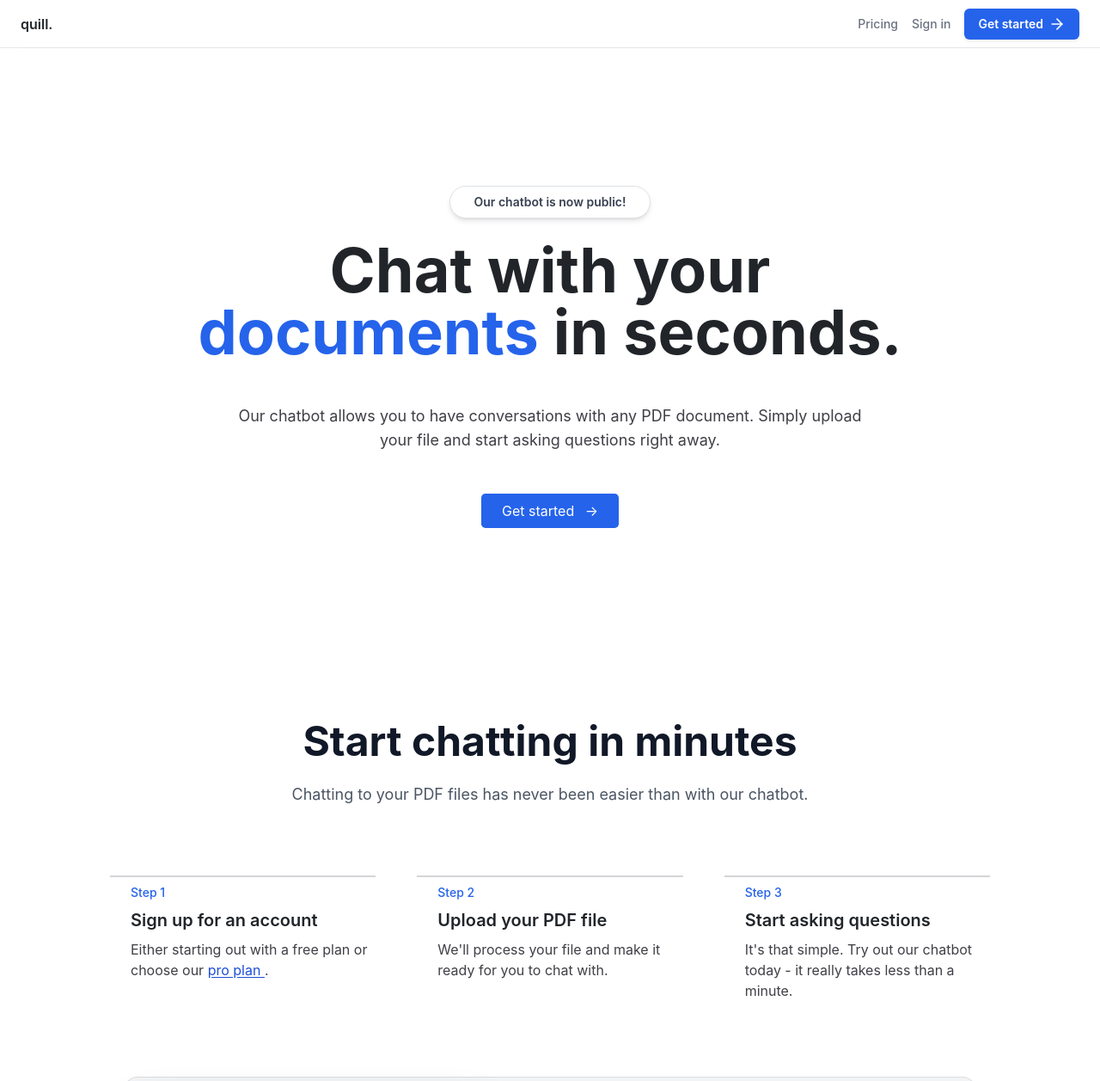
After one commit to pra-naya/AskPDF, a Django app: page /home in a window 1280 px wide. The commit adds this page. Shown: the top 1257 px of the page at 86% size. Run offline with Django 5.2, Linux system fonts and the light colour scheme; some libraries are stand-ins or nearby versions.

Commit message:
Add templates for chat, home, and dashboard

```diff
--- a/django_ask_pdf/RAG/scripts/get_embedding_function.py
+++ b/django_ask_pdf/RAG/scripts/get_embedding_function.py
@@ -3,8 +3,5 @@ from langchain_community.embeddings.bedrock import BedrockEmbeddings
 
 
 def get_embedding_function():
-    # embeddings = BedrockEmbeddings(
-    #     credentials_profile_name="default", region_name="us-east-1"
-    # )
     embeddings = OllamaEmbeddings(model="nomic-embed-text")
     return embeddings
--- a/django_ask_pdf/RAG/urls.py
+++ b/django_ask_pdf/RAG/urls.py
@@ -5,5 +5,9 @@ urlpatterns = [
     path('', views.chatbot, name='chatbot'),
     path('login', views.login, name='login'),
     path('register', views.register, name='register'),
-    path('logout', views.logout, name='logout')
+    path('logout', views.logout, name='logout'),
+    path('home', views.home, name='home'),
+    path('dashboard', views.dashboard, name='dashboard'),
+    path('chat', views.chat, name='chat'),
+    path('pdf/<str:filename>/', views.pdf_view, name='pdf_view'),
 ]
--- a/django_ask_pdf/RAG/views.py
+++ b/django_ask_pdf/RAG/views.py
@@ -87,7 +87,25 @@ def register(request):
             return render(request, 'register.html', {'error_message': error_message})
     return render(request, 'register.html')
 
-
 def logout(request):
     auth.logout(request)
     return redirect('login')
+
+def home(request):
+    return render(request, 'home.html')
+
+def dashboard(request):
+    return render(request, 'dashboard.html')
+
+def chat(request):
+    return render(request, 'chat.html')
+
+
+from django.conf import settings
+from django.http import FileResponse, Http404
+def pdf_view(request, filename):
+    file_path = os.path.join(settings.MEDIA_ROOT, 'pdfs', filename)
+    if os.path.exists(file_path):
+        return FileResponse(open(file_path, 'rb'), content_type='application/pdf')
+    else:
+        raise Http404("File not found")
--- a/django_ask_pdf/django_ask_pdf/settings.py
+++ b/django_ask_pdf/django_ask_pdf/settings.py
@@ -129,3 +129,6 @@ STATIC_URL = 'static/'
 # https://docs.djangoproject.com/en/5.0/ref/settings/#default-auto-field
 
 DEFAULT_AUTO_FIELD = 'django.db.models.BigAutoField'
+
+# Iframe
+X_FRAME_OPTIONS = 'SAMEORIGIN'
--- a/django_ask_pdf/templates/base.html
+++ b/django_ask_pdf/templates/base.html
@@ -12,6 +12,8 @@
     <script src="https://code.jquery.com/jquery-3.3.1.slim.min.js"></script>
     <script src="https://cdnjs.cloudflare.com/ajax/libs/popper.js/1.14.7/umd/popper.min.js"></script>
     <script src="https://stackpath.bootstrapcdn.com/bootstrap/4.3.1/js/bootstrap.min.js"></script>
+
+    <script src="https://cdn.tailwindcss.com"></script>
     {% block scripts %}{% endblock %}
   </body>
 </html>
--- /dev/null
+++ b/django_ask_pdf/templates/home.html
@@ -0,0 +1,104 @@
+{% extends "base.html" %}
+{% load static %}
+
+{% block content %}
+
+{% include 'navbar.html' %}
+
+<div class="mb-12 mt-28 sm:mt-40 flex flex-col items-center justify-center text-center">
+    <div class="mx-auto mb-4 flex max-w-fit items-center justify-center space-x-2 overflow-hidden rounded-full border border-gray-200 bg-white px-7 py-2 shadow-md backdrop-blur transition-all hover:border-gray-300 hover:bg-white/50">
+        <p class="text-sm font-semibold text-gray-700">
+            Our chatbot is now public!
+        </p>
+    </div>
+    <h1 class="max-w-4xl text-5xl font-bold md:text-6xl lg:text-7xl">
+        Chat with your
+        <span class="text-blue-600">documents</span>
+        in seconds.
+    </h1>
+    <p class="mt-5 max-w-prose text-zinc-700 sm:text-lg">
+        Our chatbot allows you to have conversations with any
+        PDF document. Simply upload your file and start
+        asking questions right away.
+    </p>
+
+    <a href="#" class="mt-5 px-4 py-2 bg-blue-600 text-white rounded-lg hover:bg-blue-700 transition-colors">
+        Get started
+        <span class="ml-2">→</span>
+    </a>
+</div>
+
+<!-- Feature section -->
+<div class="mx-auto mb-32 mt-32 max-w-5xl sm:mt-56">
+    <div class="mb-12 px-6 lg:px-8">
+        <div class="mx-auto max-w-2xl sm:text-center">
+            <h2 class="mt-2 font-bold text-4xl text-gray-900 sm:text-5xl">
+                Start chatting in minutes
+            </h2>
+            <p class="mt-4 text-lg text-gray-600">
+                Chatting to your PDF files has never been
+                easier than with our chatbot.
+            </p>
+        </div>
+    </div>
+
+    <!-- steps -->
+    <ol class="my-8 space-y-4 pt-8 md:flex md:space-x-12 md:space-y-0">
+        <li class="md:flex-1">
+            <div class="flex flex-col space-y-2 border-l-4 border-zinc-300 py-2 pl-4 md:border-l-0 md:border-t-2 md:pb-0 md:pl-0 md:pt-4">
+                <span class="text-sm font-medium text-blue-600">
+                    Step 1
+                </span>
+                <span class="text-xl font-semibold">
+                    Sign up for an account
+                </span>
+                <span class="mt-2 text-zinc-700">
+                    Either starting out with a free plan or
+                    choose our
+                    <a href="#" class="text-blue-700 underline underline-offset-2">
+                        pro plan
+                    </a>.
+                </span>
+            </div>
+        </li>
+        <li class="md:flex-1">
+            <div class="flex flex-col space-y-2 border-l-4 border-zinc-300 py-2 pl-4 md:border-l-0 md:border-t-2 md:pb-0 md:pl-0 md:pt-4">
+                <span class="text-sm font-medium text-blue-600">
+                    Step 2
+                </span>
+                <span class="text-xl font-semibold">
+                    Upload your PDF file
+                </span>
+                <span class="mt-2 text-zinc-700">
+                    We'll process your file and make it
+                    ready for you to chat with.
+                </span>
+            </div>
+        </li>
+        <li class="md:flex-1">
+            <div class="flex flex-col space-y-2 border-l-4 border-zinc-300 py-2 pl-4 md:border-l-0 md:border-t-2 md:pb-0 md:pl-0 md:pt-4">
+                <span class="text-sm font-medium text-blue-600">
+                    Step 3
+                </span>
+                <span class="text-xl font-semibold">
+                    Start asking questions
+                </span>
+                <span class="mt-2 text-zinc-700">
+                    It's that simple. Try out our chatbot today -
+                    it really takes less than a minute.
+                </span>
+            </div>
+        </li>
+    </ol>
+
+    <div class="mx-auto max-w-6xl px-6 lg:px-8">
+        <div class="mt-16 flow-root sm:mt-24">
+            <div class="-m-2 rounded-xl bg-gray-900/5 p-2 ring-1 ring-inset ring-gray-900/10 lg:-m-4 lg:rounded-2xl lg:p-4">
+                <img src="{% static 'images/file-upload-preview.jpg' %}"
+                     alt="uploading preview"
+                     class="rounded-md bg-white p-2 sm:p-8 md:p-20 shadow-2xl ring-1 ring-gray-900/10" />
+            </div>
+        </div>
+    </div>
+</div>
+{% endblock %}
--- /dev/null
+++ b/django_ask_pdf/templates/navbar.html
@@ -0,0 +1,47 @@
+{% load static %}
+
+<nav class="sticky h-14 inset-x-0 top-0 z-30 w-full border-b border-gray-200 bg-white/75 backdrop-blur-lg transition-all">
+    <div class="max-w-7xl mx-auto px-4 sm:px-6 lg:px-8">
+        <div class="flex h-14 items-center justify-between border-b border-zinc-200">
+            <a href="{#}" class="flex z-40 font-semibold">
+                <span>quill.</span>
+            </a>
+
+            <!-- Mobile Nav (You'll need to implement this separately) -->
+            <div class="sm:hidden">
+                <!-- Add your mobile nav implementation here -->
+            </div>
+
+            <div class="hidden items-center space-x-4 sm:flex">
+                {% if not user.is_authenticated %}
+                    <a href="{#}" class="text-sm font-medium text-gray-500 hover:text-gray-900">
+                        Pricing
+                    </a>
+                    <a href="{% url 'login' %}" class="text-sm font-medium text-gray-500 hover:text-gray-900">
+                        Sign in
+                    </a>
+                    <a href="{% url 'register' %}" class="inline-flex items-center rounded-md bg-blue-600 px-3 py-2 text-sm font-semibold text-white shadow-sm hover:bg-blue-500 focus-visible:outline focus-visible:outline-2 focus-visible:outline-offset-2 focus-visible:outline-blue-600">
+                        Get started
+                        <svg xmlns="http://www.w3.org/2000/svg" width="24" height="24" viewBox="0 0 24 24" fill="none" stroke="currentColor" stroke-width="2" stroke-linecap="round" stroke-linejoin="round" class="ml-1.5 h-5 w-5"><path d="M5 12h14"></path><path d="m12 5 7 7-7 7"></path></svg>
+                    </a>
+                {% else %}
+                    <a href="{#}" class="text-sm font-medium text-gray-500 hover:text-gray-900">
+                        Dashboard
+                    </a>
+                    <!-- User Account Nav (You'll need to implement this) -->
+                    <div class="relative">
+                        <button type="button" class="flex items-center text-sm font-medium text-gray-500 hover:text-gray-900">
+                            {% if user.first_name and user.last_name %}
+                                {{ user.first_name }} {{ user.last_name }}
+                            {% else %}
+                                Your Account
+                            {% endif %}
+                            <!-- Add a dropdown arrow icon here if desired -->
+                        </button>
+                        <!-- Add dropdown menu items here -->
+                    </div>
+                {% endif %}
+            </div>
+        </div>
+    </div>
+</nav>
```
Also changed, not shown: django_ask_pdf/templates/chat.html (added, +27 -0 lines), django_ask_pdf/templates/dashboard.html (added, +66 -0 lines), django_ask_pdf/templates/upload_button.html (added, +32 -0 lines), requirements.txt (line endings or trailing spaces).
